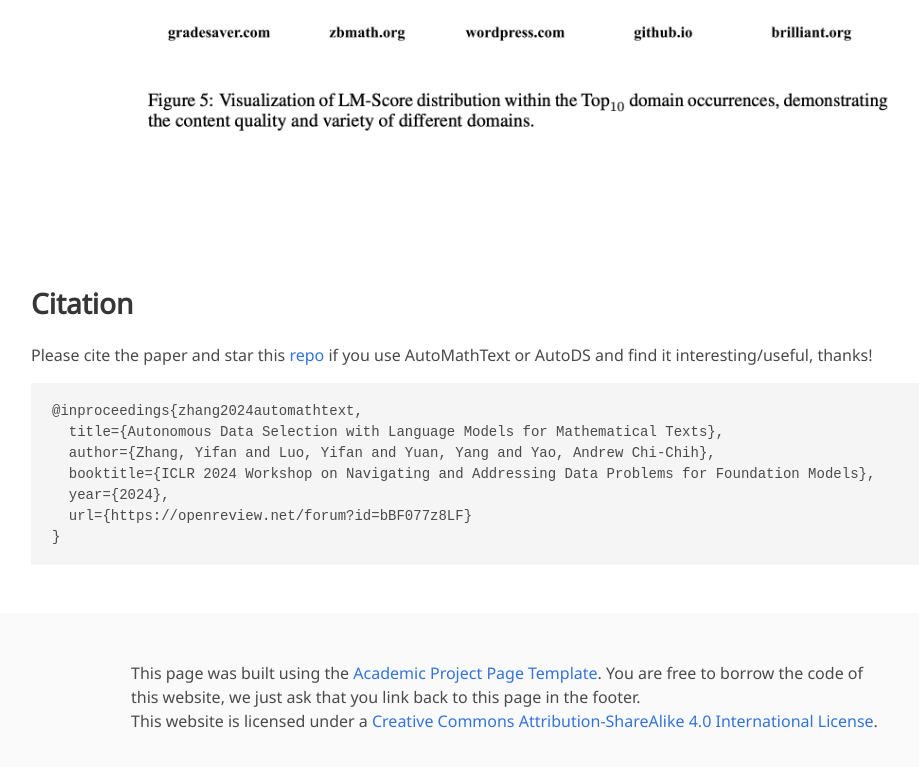
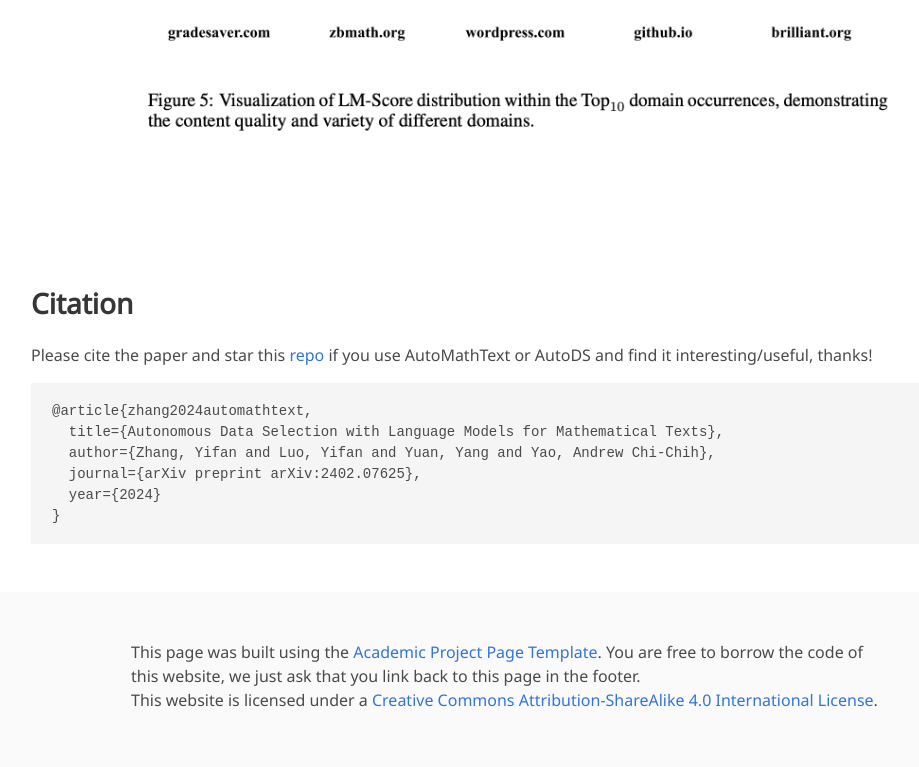
Before and after one commit to auto-data-selection/auto-data-selection.github.io, a plain HTML site: page index.html in a window 1280 px wide. Shown: the part 2741-3508 px from the top of the page, without its empty margins (129-1048 px from the left). Drawn offline with nearby package versions, Linux system fonts and the light colour scheme; some icons are missing; a web font is replaced by a local one.

Commit message:
Update index.html

```diff
--- a/index.html
+++ b/index.html
@@ -418,12 +418,11 @@
       <p>
         Please cite the paper and star this <a href="https://github.com/yifanzhang-pro/AutoMathText" target="_blank">repo</a> if you use AutoMathText or AutoDS and find it interesting/useful, thanks!
       </p>
-      <pre><code>@inproceedings{zhang2024automathtext,
+      <pre><code>@article{zhang2024automathtext,
   title={Autonomous Data Selection with Language Models for Mathematical Texts},
   author={Zhang, Yifan and Luo, Yifan and Yuan, Yang and Yao, Andrew Chi-Chih},
-  booktitle={ICLR 2024 Workshop on Navigating and Addressing Data Problems for Foundation Models},
-  year={2024},
-  url={https://openreview.net/forum?id=bBF077z8LF}
+  journal={arXiv preprint arXiv:2402.07625},
+  year={2024}
 }</code></pre>
     </div>
 </section>
```
